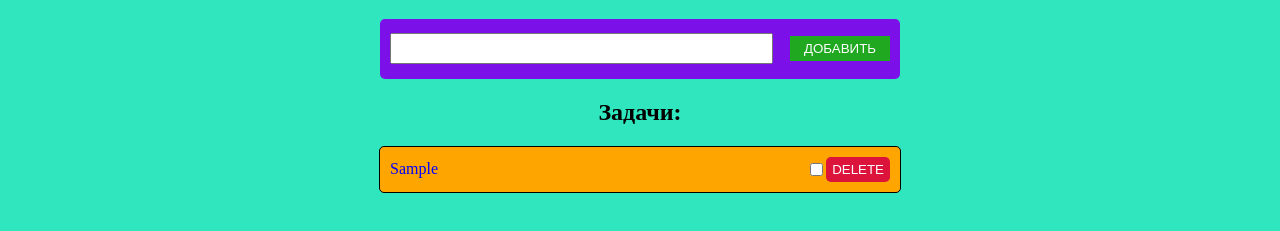
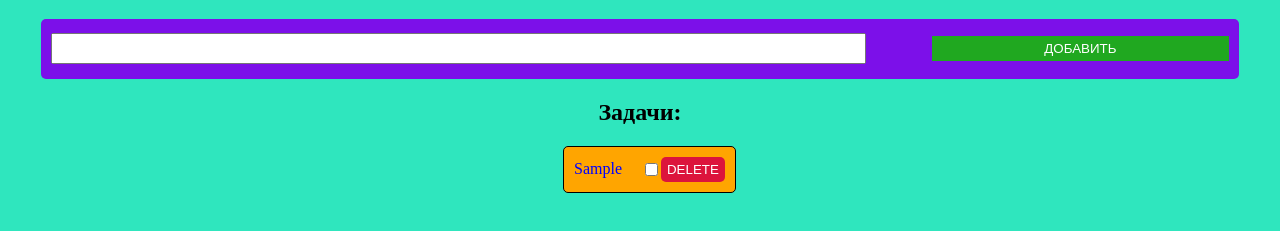
Before and after one commit to yuraCOM/todo, a plain HTML site: page index.html in a window 1280 px wide. Both pictures are taken after typing "Sample" into the empty fields and a click on the button "ДОБАВИТЬ". Shown: the part 61-292 px from the top of the page. Drawn offline with Linux system fonts and the light colour scheme.

Commit message:
Add files via upload

```diff
--- a/style.css
+++ b/style.css
@@ -1,4 +1,5 @@
 html, body{
+    width: 100%;
     margin: 0;
     height: 100%;
     background-color: #2fe6be;
@@ -12,12 +13,12 @@ h1, h2{
     flex-flow: column;
     justify-content: center;
     align-items: center;
-    width: 100%;
+    /*width: 90%;*/
 }
 
 .add-todo-flex-wrapper{
     display: flex;
-    width: 500px;
+    width: 92%;
     min-height: 40px;
     align-items: center;
     background-color: #7c10e9;
@@ -26,7 +27,7 @@ h1, h2{
 }
 
 .input-wrapper{
-    width: 75%;
+    width: 100%;
 }
 
 .input-wrapper input{
@@ -35,7 +36,7 @@ h1, h2{
 }
 
 .button-wrapper{
-    width: 25%;
+    width: 46%;
     display: flex;
     justify-content: flex-end;
 }
@@ -52,7 +53,7 @@ h1, h2{
 
 .todo-item{
     display: flex;
-    width: 500px;
+    width: 98%;
     /*min-height: 50px;*/
     border: 1px solid black;
     border-radius: 5px;
@@ -71,7 +72,7 @@ h1, h2{
 }
 
 .description{
-    width: 80%;
+    width: 100%;
     display: flex;
     align-items: center;
     color: blue;
```
